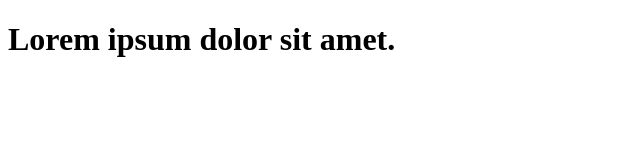
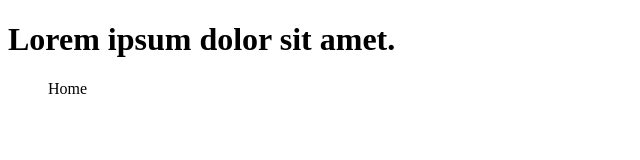
Before and after one commit to Sourabhthatere/Learn-Git, a plain HTML site: page index.html in a window 1280 px wide. Shown: the full height of the page, 0-640 px from the left. Drawn offline with Linux system fonts and the light colour scheme.

Commit message:
Nav-bar added

```diff
--- a/index.html
+++ b/index.html
@@ -7,5 +7,6 @@
 </head>
 <body>
     <h1>Lorem ipsum dolor sit amet.</h1>
+    <ul>Home</ul>
 </body>
 </html>
```
